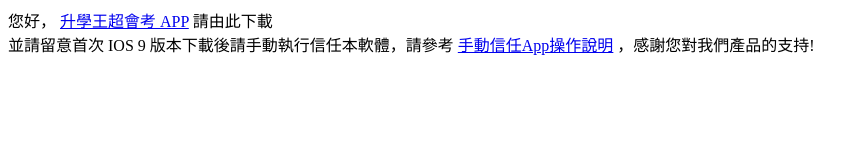
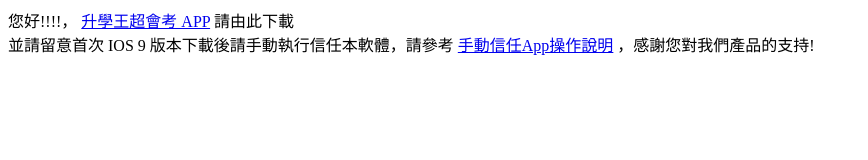
Before and after one commit to DrewHuang/Test, a plain HTML site: page index.html in a window 1280 px wide. Shown: the whole page, without its empty margins (0-868 px from the left). Drawn offline with Linux system fonts and the light colour scheme.

Commit message:
Update index.html

```diff
--- a/index.html
+++ b/index.html
@@ -1,4 +1,4 @@
-<a id="text">您好，</a>
+<a id="text">您好!!!!，</a>
 <a href="itms-services://?action=download-manifest&url=https://github.com/DrewHuang/1.0.580/blob/master/LearningKing.plist" id="text">升學王超會考 APP</a>
 <a id="text">請由此下載</a><br>
 <a id="text">並請留意首次 IOS 9 版本下載後請手動執行信任本軟體，請參考</a>
```
